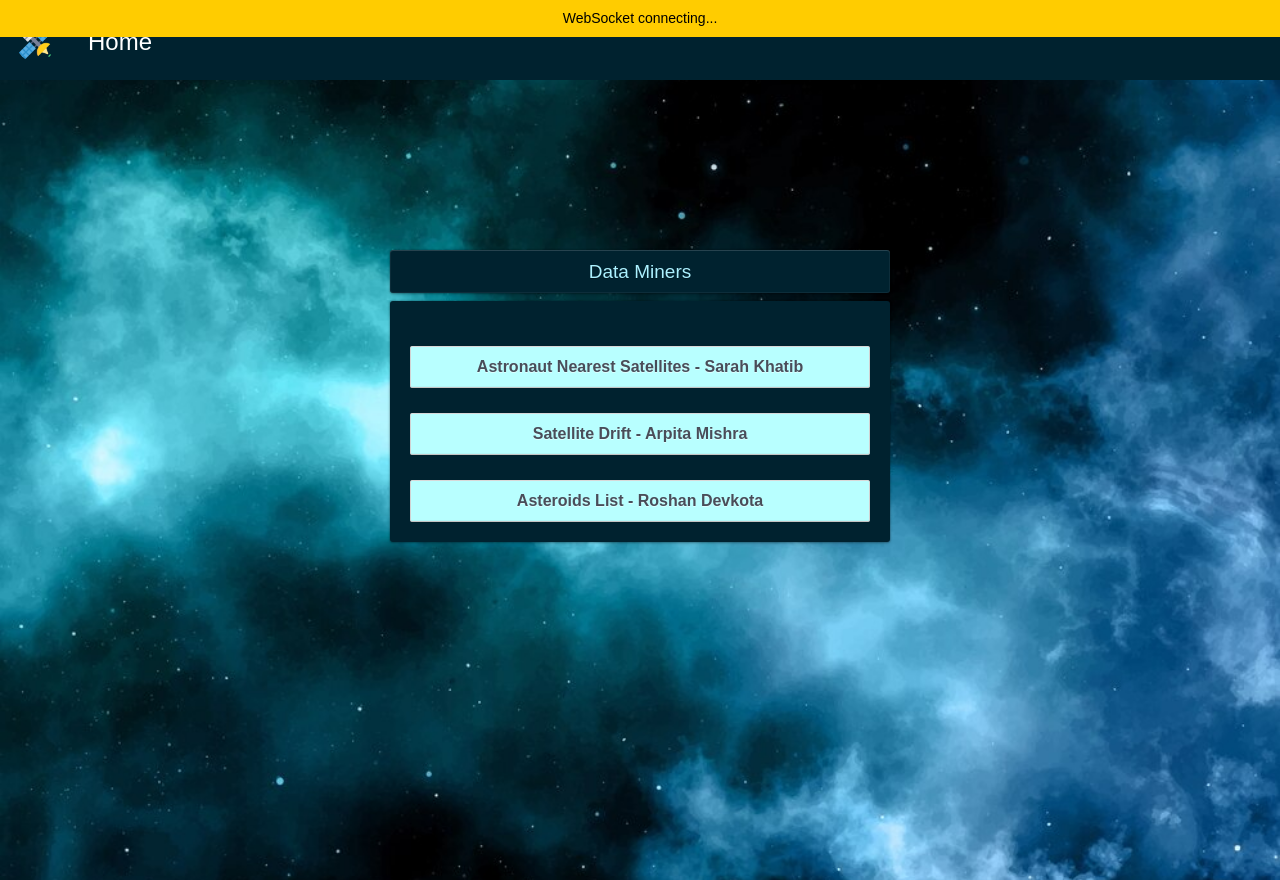
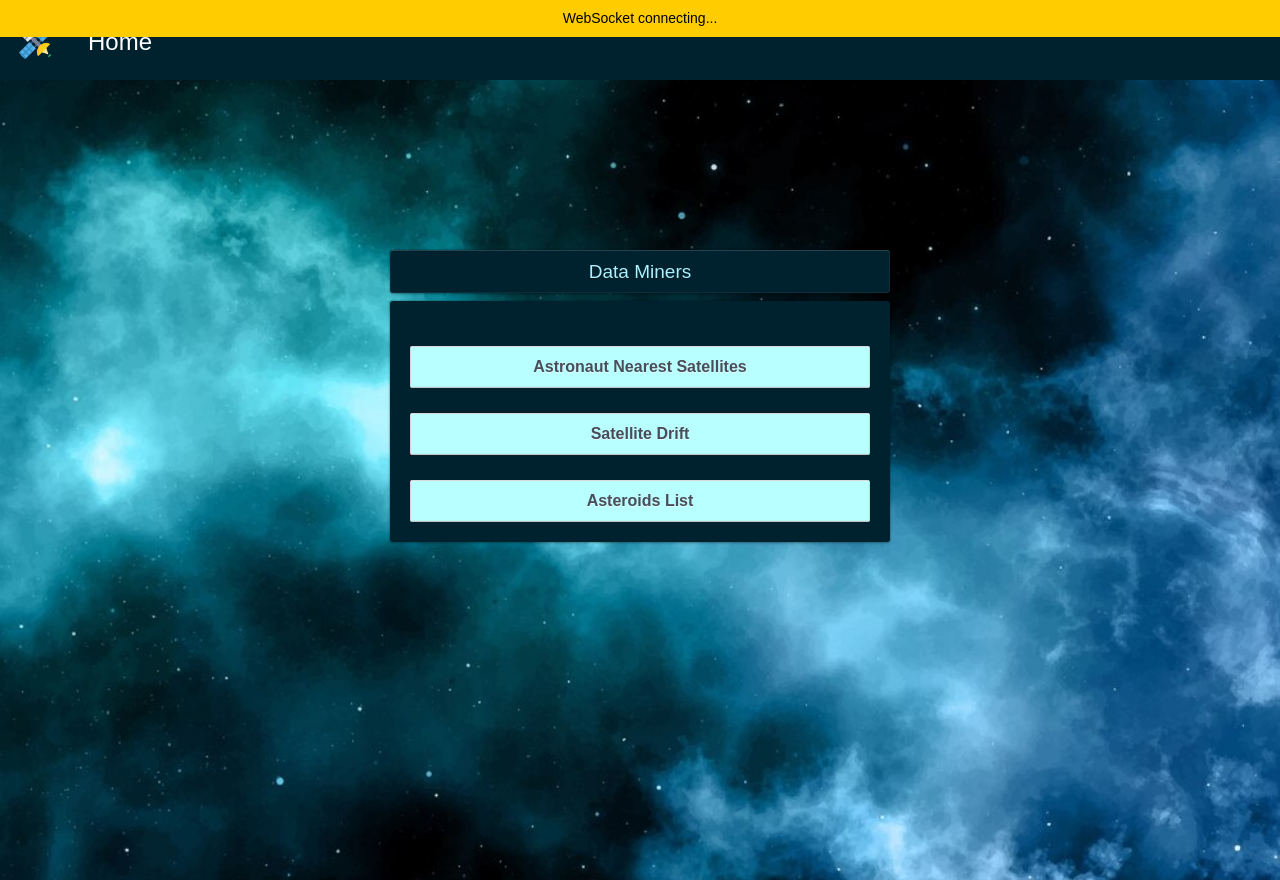
Before and after one commit to mishrarpita321/SatelliteTracker, a React (Vite) app in the folder frontend_vite/: page / in a window 1280 px wide. Built offline with nearby package versions, Linux system fonts and the light colour scheme; no server answers.

Commit message:
css minor change

```diff
--- a/frontend_vite/src/components/Home/Home.jsx
+++ b/frontend_vite/src/components/Home/Home.jsx
@@ -31,13 +31,13 @@ const Home = () => {
         <form className="custom-section">
           <div>
             <button type="button" onClick={handleAstronaut} className="custom-button">
-              <span>Astronaut Nearest Satellites - Sarah Khatib</span>
+              <span>Astronaut Nearest Satellites</span>
             </button>
             <button type="button" onClick={handleSatelliteDrift} className="custom-button">
-              <span>Satellite Drift - Arpita Mishra</span>
+              <span>Satellite Drift</span>
             </button>
             <button type="button" onClick={handleAsteroids} className="custom-button">
-              <span>Asteroids List - Roshan Devkota</span>
+              <span>Asteroids List</span>
             </button>
             {/* <button type="button" onClick={handleSatelliteCollision} className="custom-button">
               <span>Satellite Collision</span>
```
